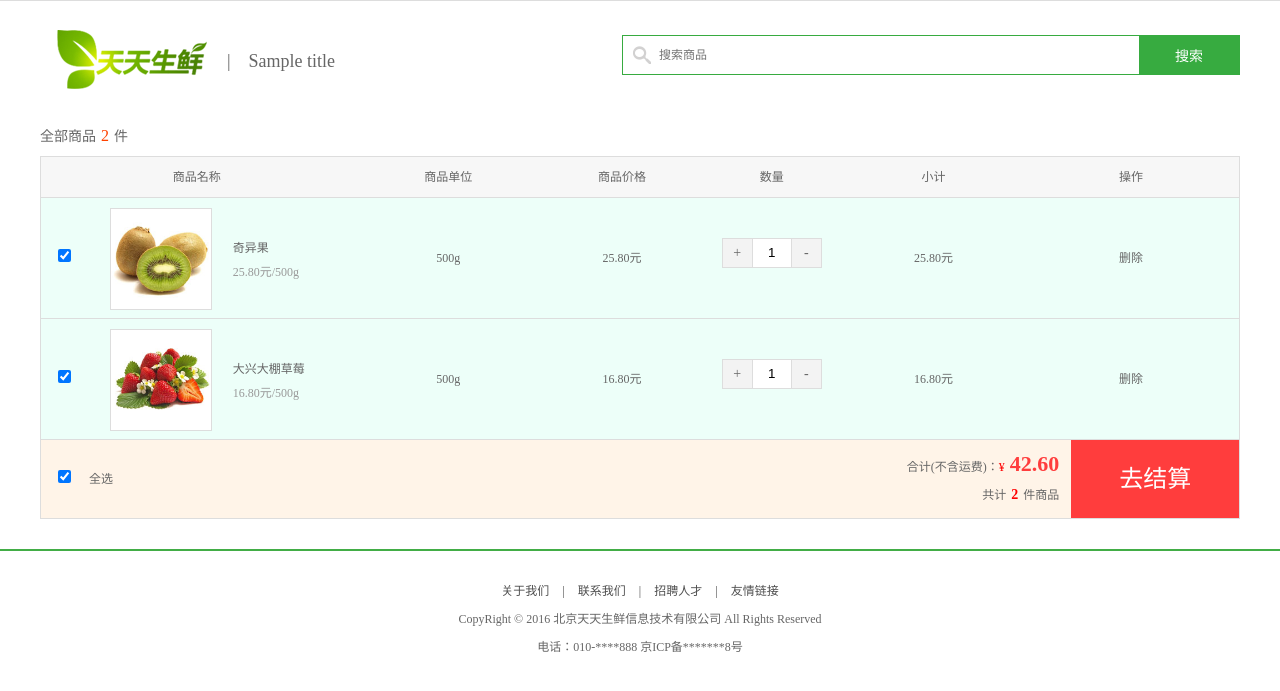
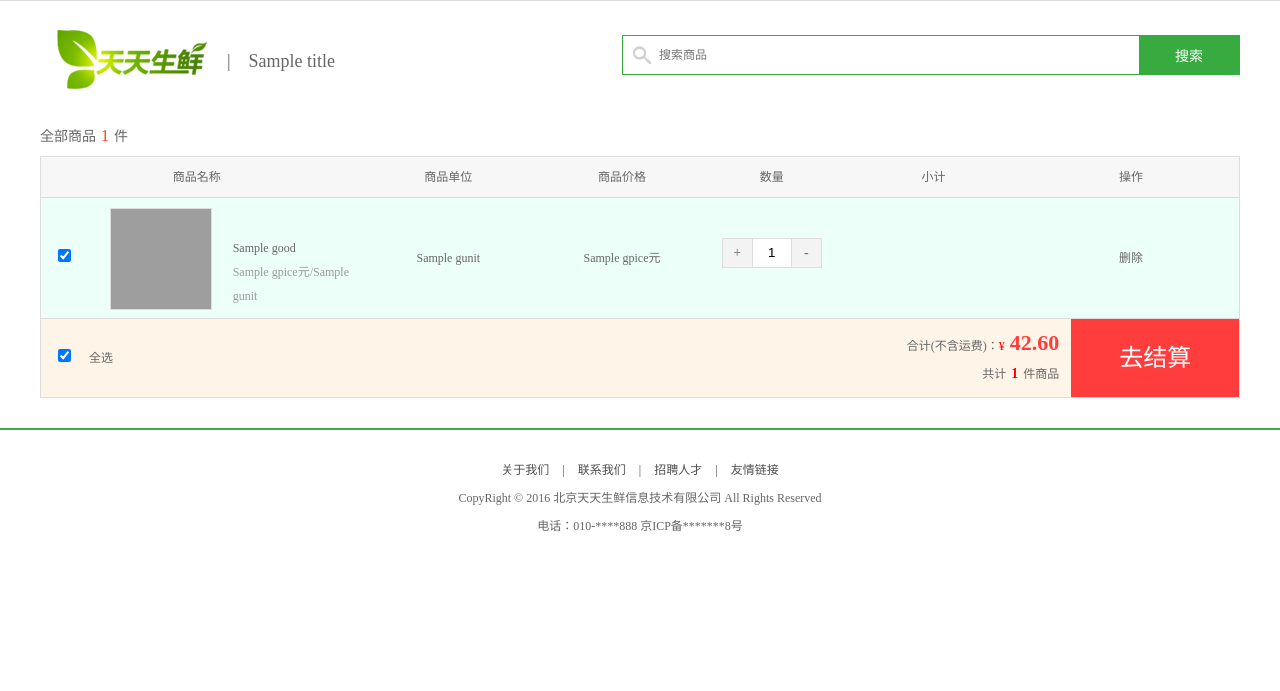
Before and after one commit to nodlles/ttsx, a Django app: template templates/ttsx_cart/cart.html in a window 1280 px wide. Shown: the part 29-720 px from the top of the page. Run offline with Django 3.2, Linux system fonts and the light colour scheme; the template is opened without the code that fills it: most values are stand-ins (such as "Sample title", 1, 10 or a date in 2020); grey boxes are pictures that could not be loaded.

Commit message:
购物车详情页

```diff
--- a/templates/base.html
+++ b/templates/base.html
@@ -48,8 +48,8 @@
 			<input type="button" class="input_btn fr" name="" value="搜索">
 		</div>
 		<div class="guest_cart fr">
-			<a href="#" class="cart_name fl">我的购物车</a>
-            <div class="goods_count fl" id="show_count">0</div>
+			<a href="/cart/" class="cart_name fl">我的购物车</a>
+            <div class="goods_count fl" id="show_count"> {{ count|default:0 }}</div>
 		</div>
 	</div>
 
--- a/templates/ttsx_cart/cart.html
+++ b/templates/ttsx_cart/cart.html
@@ -1,9 +1,19 @@
 {% extends 'user_base.html' %}
 {% block header %}
     <title>{{ title }}</title>
+    <script>
+        $(function () {
+            alert(1)
+            var $price = parseFloat($('.cart_list_td .col05').text()).toFixed(2);
+            var $count = parseInt($('.cart_list_td .col06 .num_show').val());
+            var total = parseInt($price*$count).toFixed(2);
+            $('.cart_list_td .col07').text(total)
+
+        })
+    </script>
 {% endblock %}
 {% block body %}
-	<div class="total_count">全部商品<em>2</em>件</div>
+	<div class="total_count">全部商品<em>{{ cart_list.count }}</em>件</div>
 	<ul class="cart_list_th clearfix">
 		<li class="col01">商品名称</li>
 		<li class="col02">商品单位</li>
@@ -12,45 +22,29 @@
 		<li class="col05">小计</li>
 		<li class="col06">操作</li>
 	</ul>
+    {% for goods in cart_list %}
 	<ul class="cart_list_td clearfix">
 		<li class="col01"><input type="checkbox" name="" checked></li>
-		<li class="col02"><img src="images/goods/goods012.jpg"></li>
-		<li class="col03">奇异果<br><em>25.80元/500g</em></li>
-		<li class="col04">500g</li>
-		<li class="col05">25.80元</li>
+		<li class="col02"><img src="/static/{{ goods.goods.gpic }}"></li>
+		<li class="col03">{{ goods.goods.gtitle }}<br><em>{{ goods.goods.gpice }}元/{{ goods.goods.gunit }}</em></li>
+		<li class="col04">{{ goods.goods.gunit }}</li>
+		<li class="col05">{{ goods.goods.gpice }}元</li>
 		<li class="col06">
 			<div class="num_add">
 				<a href="javascript:;" class="add fl">+</a>
-				<input type="text" class="num_show fl" value="1">
+				<input type="text" class="num_show fl" value="{{ goods.count }}">
 				<a href="javascript:;" class="minus fl">-</a>
 			</div>
 		</li>
-		<li class="col07">25.80元</li>
+		<li class="col07"></li>
 		<li class="col08"><a href="javascript:;">删除</a></li>
 	</ul>
-
-	<ul class="cart_list_td clearfix">
-		<li class="col01"><input type="checkbox" name="" checked></li>
-		<li class="col02"><img src="images/goods/goods003.jpg"></li>
-		<li class="col03">大兴大棚草莓<br><em>16.80元/500g</em></li>
-		<li class="col04">500g</li>
-		<li class="col05">16.80元</li>
-		<li class="col06">
-			<div class="num_add">
-				<a href="javascript:;" class="add fl">+</a>
-				<input type="text" class="num_show fl" value="1">
-				<a href="javascript:;" class="minus fl">-</a>
-			</div>
-		</li>
-		<li class="col07">16.80元</li>
-		<li class="col08"><a href="javascript:;">删除</a></li>
-	</ul>
-
+    {% endfor %}
 
 	<ul class="settlements">
 		<li class="col01"><input type="checkbox" name="" checked=""></li>
 		<li class="col02">全选</li>
-		<li class="col03">合计(不含运费)：<span>¥</span><em>42.60</em><br>共计<b>2</b>件商品</li>
+		<li class="col03">合计(不含运费)：<span>¥</span><em>42.60</em><br>共计<b>{{ cart_list.count }}</b>件商品</li>
 		<li class="col04"><a href="../ttsx_user/place_order.html">去结算</a></li>
 	</ul>
 {% endblock %}
```
Also changed, not shown: templates/ttsx_goods/detail.html (+21 -17 lines), templates/ttsx_goods/list.html (+16 -2 lines), ttsx_cart/views.py (+8 -4 lines), ttsx_goods/views.py (+6 -1 lines).
